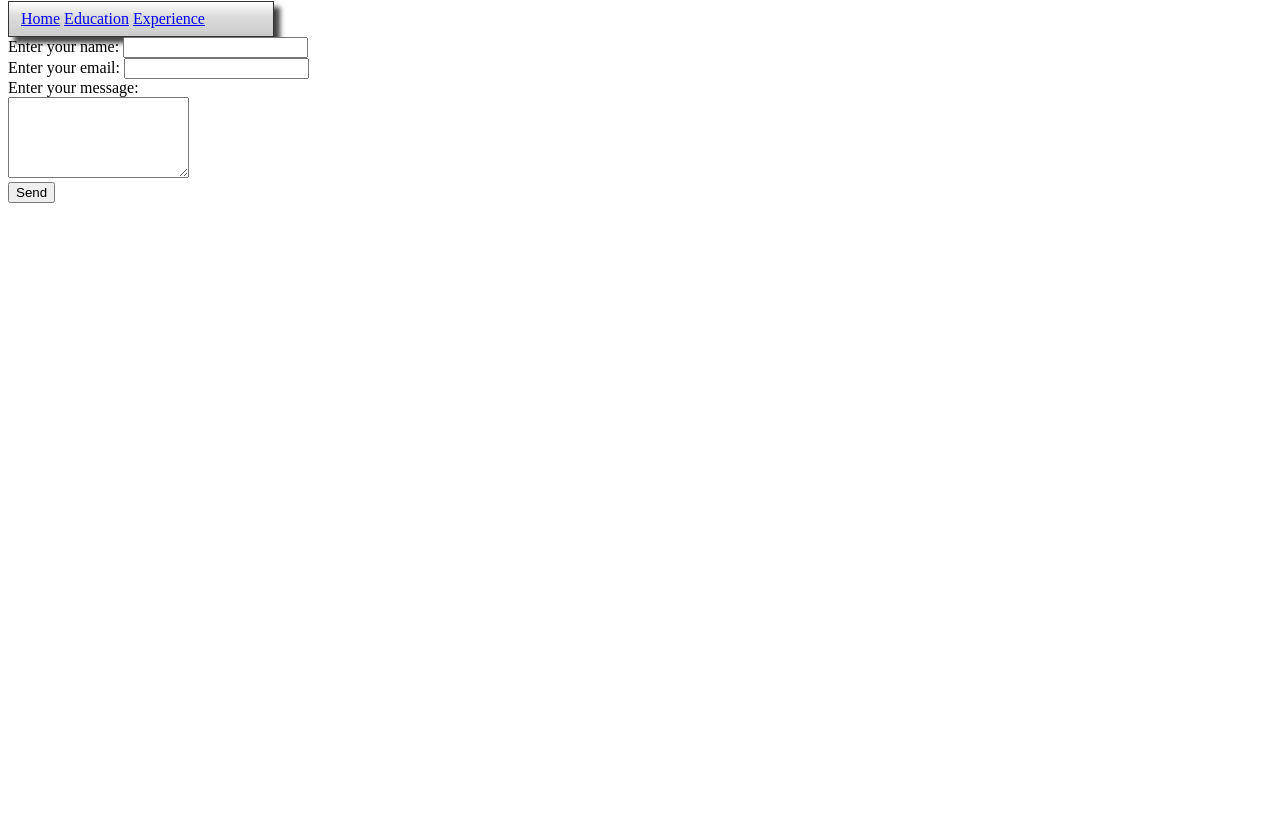
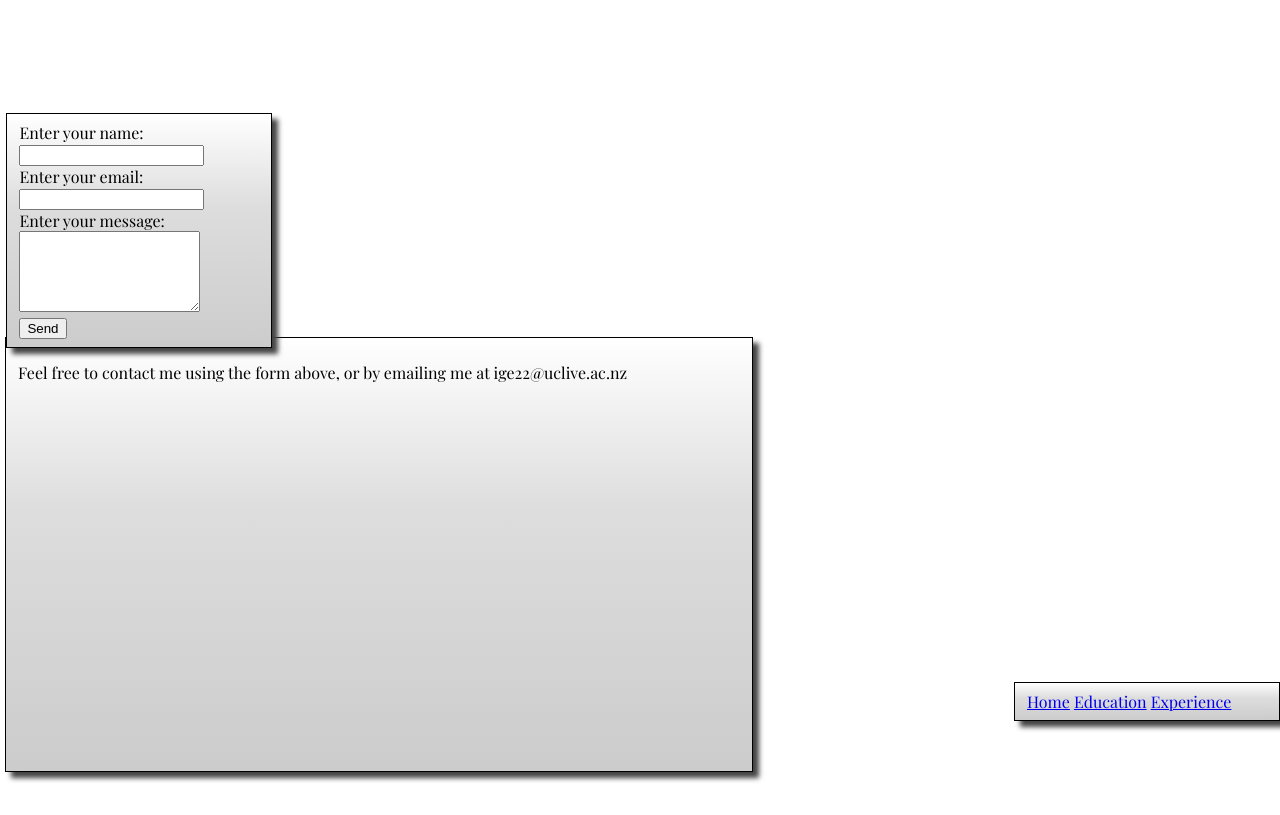
Before and after one commit to ilangermano/SENG365, a plain HTML site: page Week 1/CV Site/contact.html in a window 1280 px wide. Shown: the part 79-894 px from the top of the page. Before the commit the page ends 800 px from the top, so only its background shows below. Drawn offline with nearby package versions, Linux system fonts and the light colour scheme; a web font is replaced by a local one.

Commit message:
New commit 17th Feb

```diff
--- a/Week 1/CV Site/contact.html
+++ b/Week 1/CV Site/contact.html
@@ -6,11 +6,16 @@
     </head>
     <body>
         <h1>Contact Menu</h1>
+        <div class="container">
+            <div class="frontpage">
+                <p>Feel free to contact me using the form above, or by emailing me at ige22@uclive.ac.nz</p>
+            </div>
             <div class="navigation">
-            <a href="file:///csse/users/ige22/Desktop/SENG365/Week%201/CV%20Site/frontpage.html">Home</a>
-            <a href="file:///csse/users/ige22/Desktop/SENG365/Week%201/CV%20Site/education.html">Education</a>
-            <a href="file:///csse/users/ige22/Desktop/SENG365/Week%201/CV%20Site/experience.html">Experience</a>
+                <a href="frontpage.html">Home</a>
+                <a href="education.html">Education</a>
+                <a href="experience.html">Experience</a>
             </div>
+            <div class="form">
                 <form method=POST action="mailto:ige22@uclive.ac.nz">
                 Enter your name: <input type="text" name="name" /><br />
                 Enter your email: <input type="email" name="email" /><br />
@@ -20,5 +25,7 @@
                 <br />
                 <input type="submit" value="Send" />
                 </form>
+            </div>
+        </div>
     </body>
 </html>
--- a/Week 1/CV Site/style.css
+++ b/Week 1/CV Site/style.css
@@ -1,19 +1,49 @@
+@import url('https://fonts.googleapis.com/css2?family=Playfair+Display:ital,wght@0,400..900;1,400..900&display=swap');
+
+.container {
+    display: flex;
+    flex-direction: column;
+    align-items: center;
+
+    height: 100vh;
+}
+
 .frontpage {
-    display: flex;
-    justify-content: right;
-    width: 15em;
+    width: 722px;
+    height: 417px;
     border: 1px solid #333333;
     box-shadow: 6px 6px 5px #444444;
     padding: 8px 12px;
-    background-image: linear-gradient(180deg, white, #dddddd 40%, #cccccc)
-
-
+    background-image: linear-gradient(180deg, white, #dddddd 40%, #cccccc);
+    position: absolute;
+    top: 52%;
+    left: 0.4%;
+    border: 1px solid black;
 }
-
 .navigation {
     width: 15em;
     border: 1px solid #333333;
     box-shadow: 6px 6px 5px #444444;
     padding: 8px 12px;
-    background-image: linear-gradient(180deg, white, #dddddd 40%, #cccccc)
+    background-image: linear-gradient(180deg, white, #dddddd 40%, #cccccc);
+    position: absolute;
+    bottom: 0;
+    right: 0;
+    border: 1px solid black;
 }
+
+.form {
+    width: 15em;
+    border: 1px solid #333333;
+    box-shadow: 6px 6px 5px #444444;
+    padding: 8px 12px;
+    background-image: linear-gradient(180deg, white, #dddddd 40%, #cccccc);
+    position: absolute;
+    top: 24%;
+    left: 0.5%;
+    border: 1px solid black;
+}
+
+html {
+    font-family: 'Playfair Display', serif;
+}
```
Also changed, not shown: Week 1/CV Site/education.html (+6 -4 lines), Week 1/CV Site/experience.html (+6 -4 lines), Week 1/CV Site/frontpage.html (+15 -10 lines). Lines whose indentation alone changed are shown as unchanged.
